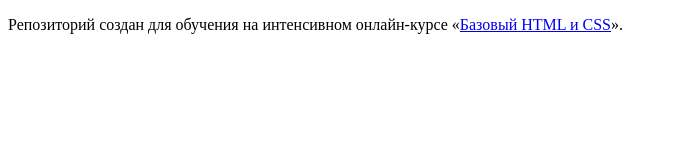
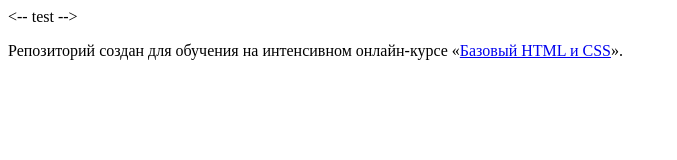
Before and after one commit to arniss472/160669-barbershop, a plain HTML site: page index.html in a window 1280 px wide. Shown: the whole page, without its empty margins (0-677 px from the left). Drawn offline with Linux system fonts and the light colour scheme.

Commit message:
test
test

```diff
--- a/index.html
+++ b/index.html
@@ -5,6 +5,7 @@
     <title>HTML Academy: Барбершоп</title>
   </head>
   <body>
+    <-- test -->
 
     <p>Репозиторий создан для обучения на интенсивном онлайн‑курсе «<a href="https://htmlacademy.ru/intensive">Базовый HTML и CSS</a>».</p>
 
```
